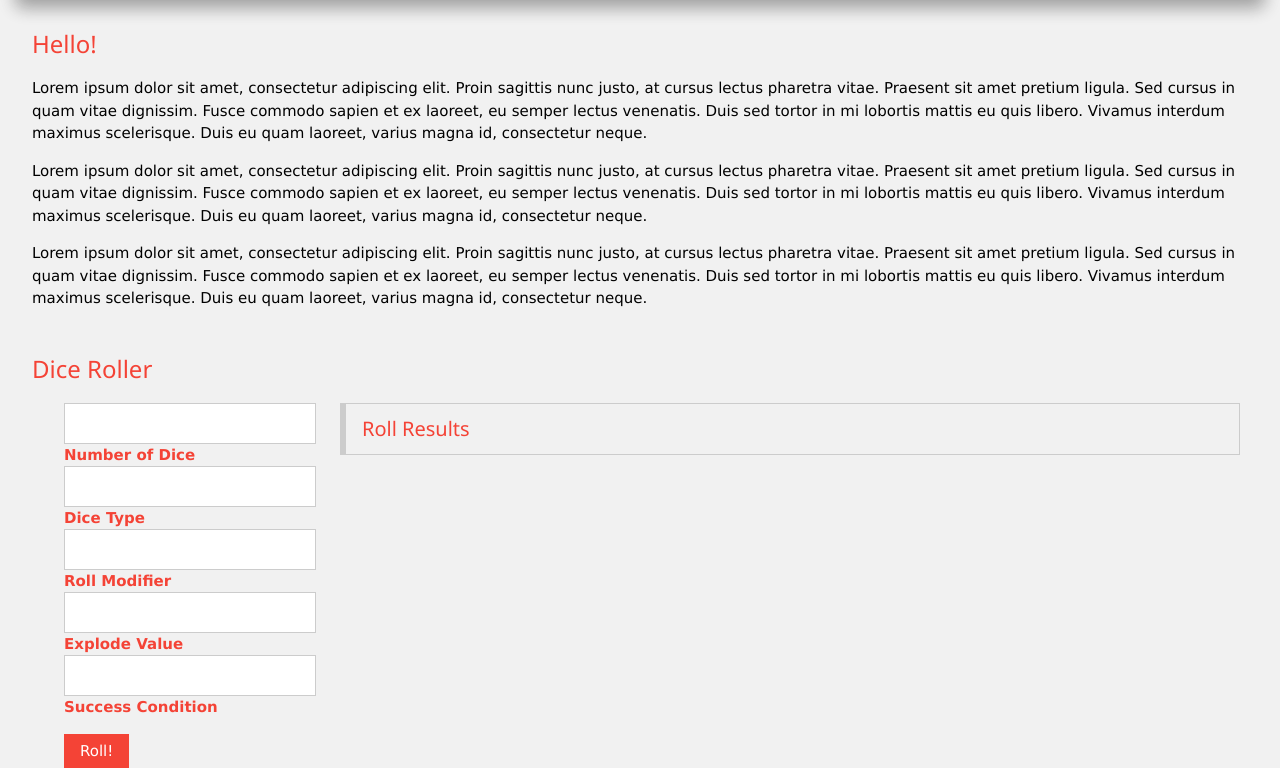
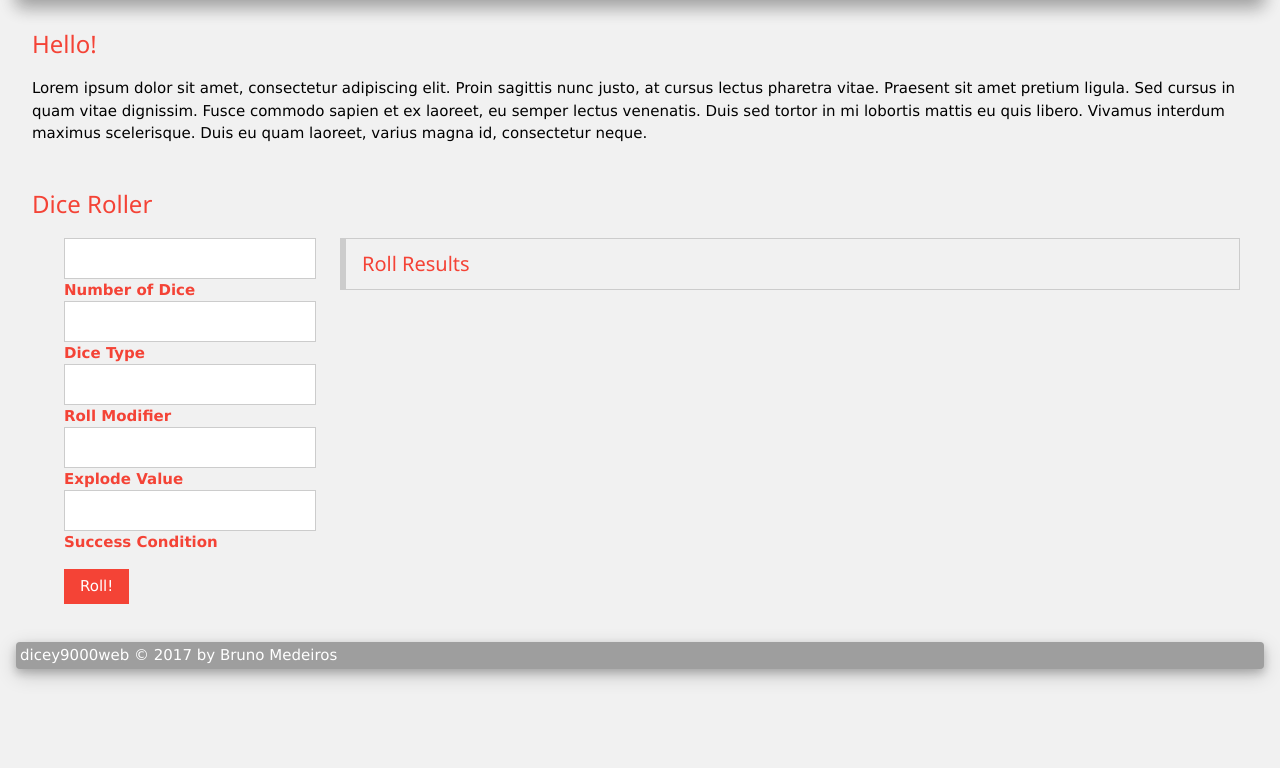
Before and after one commit to brmedeiros/dicey9000web, a Django app: page /dice/ in a window 1280 px wide. Shown: the part 82-850 px from the top of the page. After the commit the page ends 763 px from the top, so only its background shows below. Run offline with Django 3.2, Linux system fonts and the light colour scheme.

```diff
--- a/dice/templates/dice/home.html
+++ b/dice/templates/dice/home.html
@@ -26,20 +26,6 @@
 
     <section class="w3-panel">
       <h3 class="w3-text-red">Hello!</h3>
-      <p>Lorem ipsum dolor sit amet, consectetur adipiscing elit. Proin
-	sagittis nunc justo, at cursus lectus pharetra vitae. Praesent sit
-	amet pretium ligula. Sed cursus in quam vitae dignissim. Fusce
-	commodo sapien et ex laoreet, eu semper lectus venenatis. Duis sed
-	tortor in mi lobortis mattis eu quis libero. Vivamus interdum
-	maximus scelerisque. Duis eu quam laoreet, varius magna id,
-	consectetur neque.</p>
-      <p>Lorem ipsum dolor sit amet, consectetur adipiscing elit. Proin
-	sagittis nunc justo, at cursus lectus pharetra vitae. Praesent sit
-	amet pretium ligula. Sed cursus in quam vitae dignissim. Fusce
-	commodo sapien et ex laoreet, eu semper lectus venenatis. Duis sed
-	tortor in mi lobortis mattis eu quis libero. Vivamus interdum
-	maximus scelerisque. Duis eu quam laoreet, varius magna id,
-	consectetur neque.</p>
       <p>Lorem ipsum dolor sit amet, consectetur adipiscing elit. Proin
 	sagittis nunc justo, at cursus lectus pharetra vitae. Praesent sit
 	amet pretium ligula. Sed cursus in quam vitae dignissim. Fusce
```
